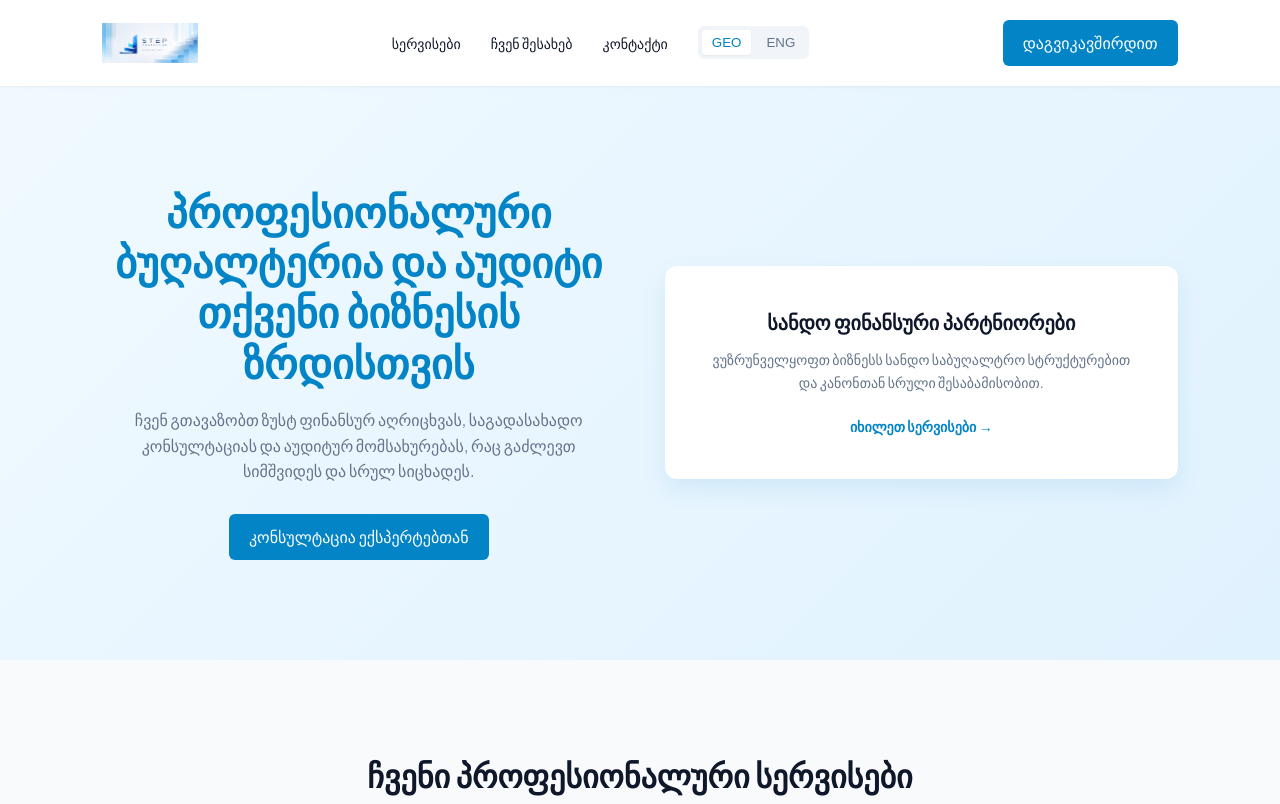
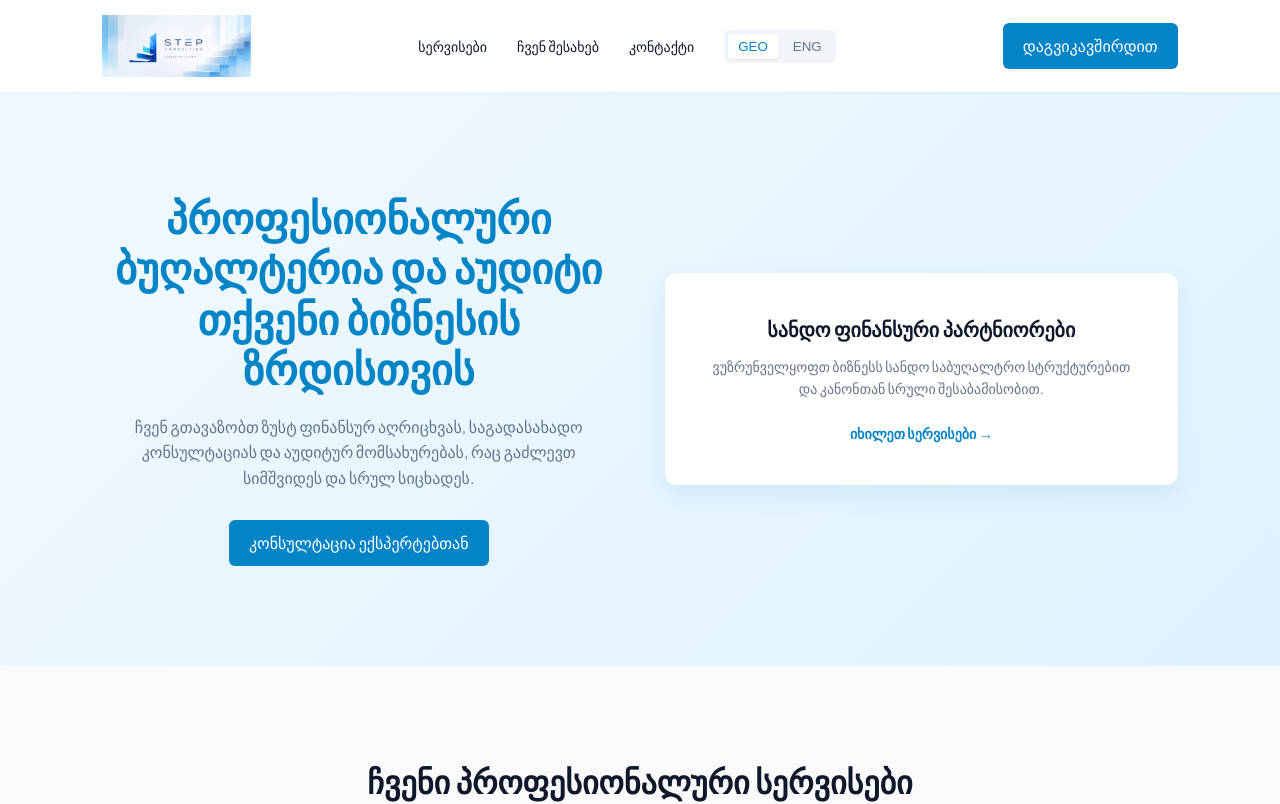
Before and after one commit to Global-Strategy-Center/step-consulting, a plain HTML site: page index.html in a window 1280 px wide. Shown: the top 804 px of the page. Drawn offline with Linux system fonts and the light colour scheme.

Commit message:
Update index.html

```diff
--- a/index.html
+++ b/index.html
@@ -17,9 +17,11 @@
         body { font-family: 'Plus Jakarta Sans', sans-serif; background-color: var(--light-bg); color: var(--primary); line-height: 1.6; }
 
         /* Header */
-        header { display: flex; justify-content: space-between; align-items: center; padding: 20px 8%; background: var(--white); box-shadow: 0 1px 3px rgba(0,0,0,0.05); position: sticky; top: 0; z-index: 100; }
-        .logo-container { display: flex; align-items: center; gap: 12px; }
-        .logo-container img { height: 40px; object-fit: contain; }
+        header { display: flex; justify-content: space-between; align-items: center; padding: 15px 8%; background: var(--white); box-shadow: 0 1px 3px rgba(0,0,0,0.05); position: sticky; top: 0; z-index: 100; }
+        .logo-container { display: flex; align-items: center; }
+        /* აქ გავადიდეთ ლოგოს სიმაღლე 62 პიქსელამდე, რომ კარგად და მკაფიოდ ჩანდეს */
+        .logo-container img { height: 62px; width: auto; object-fit: contain; }
+
         .nav-links { display: flex; gap: 30px; list-style: none; font-size: 14px; font-weight: 500; align-items: center; }
         .nav-links a { text-decoration: none; color: var(--primary); transition: color 0.3s; }
         .nav-links a:hover { color: var(--accent); }
@@ -65,7 +67,6 @@
         [data-lang] { display: none; }
         body.lang-ka [data-lang="ka"] { display: block; }
         body.lang-en [data-lang="en"] { display: block; }
-        /* Inline elements fix */
         span[data-lang] { display: none; }
         body.lang-ka span[data-lang="ka"] { display: inline; }
         body.lang-en span[data-lang="en"] { display: inline; }
@@ -75,6 +76,7 @@
             .hero-content h1 { font-size: 32px; }
             .nav-links { display: none; }
             .why-text { text-align: left; }
+            .logo-container img { height: 50px; }
         }
     </style>
 </head>
```
